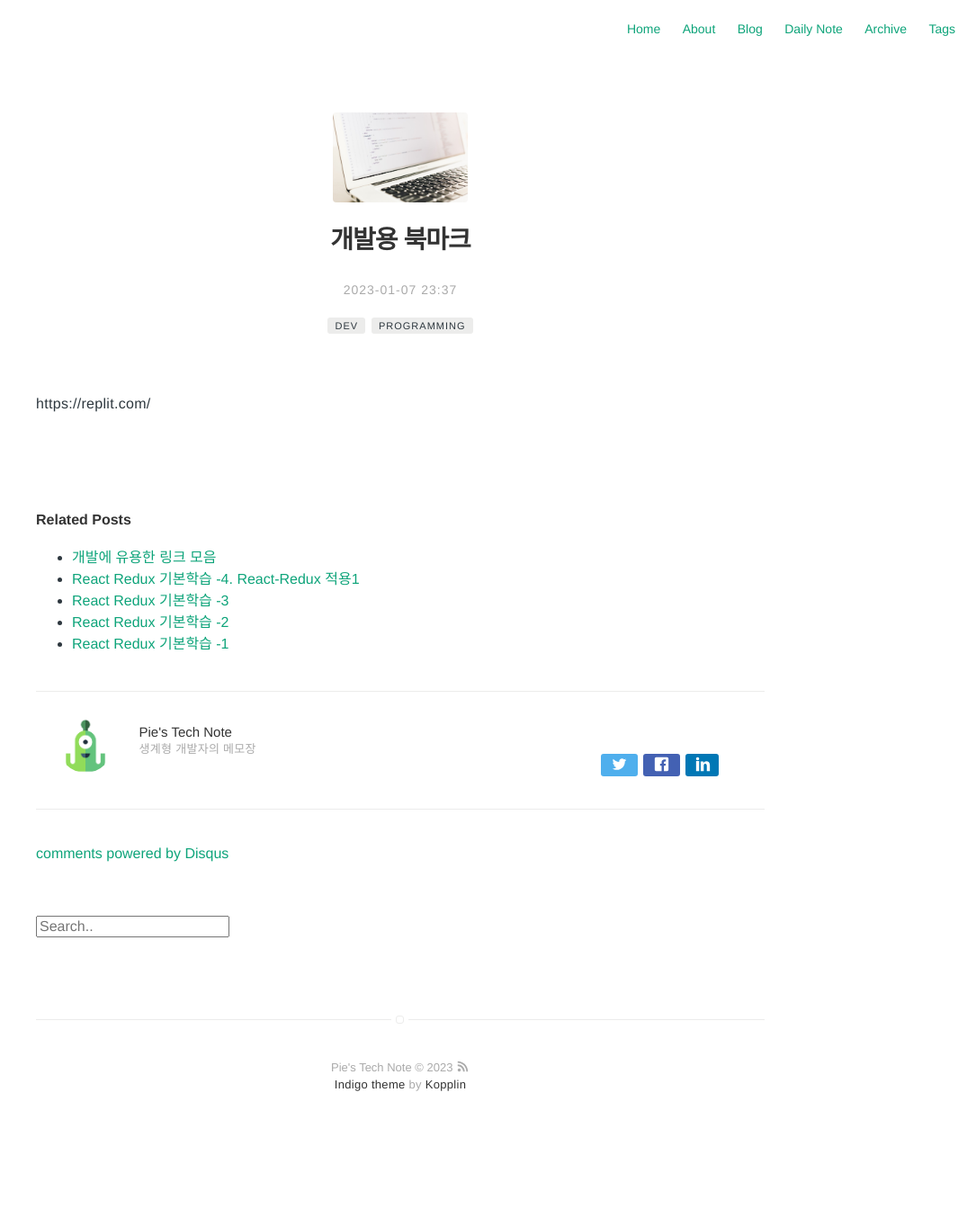
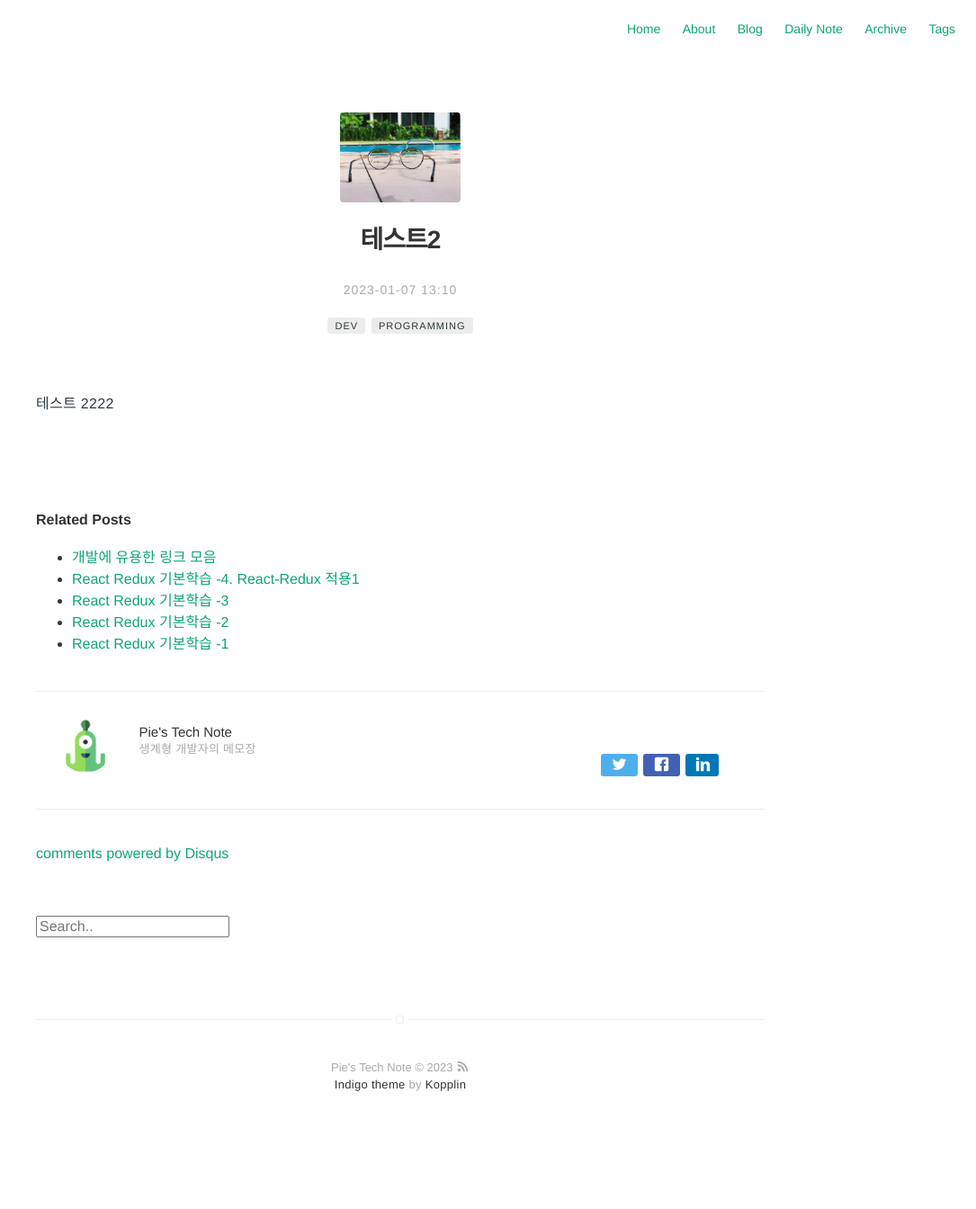
Before and after one commit to Pie001/pie001.github.io, a Jekyll site: the page built from _posts/2023-01-07-0086.md, in a window 1280 px wide. Shown: the whole page at 90% size, without its empty margins (195-1280 px from the left). Built offline with Jekyll 4.4.1, drawn with Linux system fonts in a browser that asks for light colours; comment, search, counter and statistics services are not loaded.

Commit message:
Update 2023-01-07-0086.md

```diff
--- a/_posts/2023-01-07-0086.md
+++ b/_posts/2023-01-07-0086.md
@@ -1,18 +1,16 @@
 ---
-title: 개발용 북마크
+title: 테스트2
 layout: post
-date:  2023-01-07 23:37
-image: /assets/images/post_header.jpg
+date:  2023-01-07 13:10
+image: /assets/images/programming2.jpg
 headerImage: true
 #projects: true
-blog: true
-ko: true
 tag:
 - dev
 - programming
 category: tech-note
 author: pie
-description: 개발용 북마크
+description: 테스트2
 ---
 
-https://replit.com/
+테스트 2222
```
